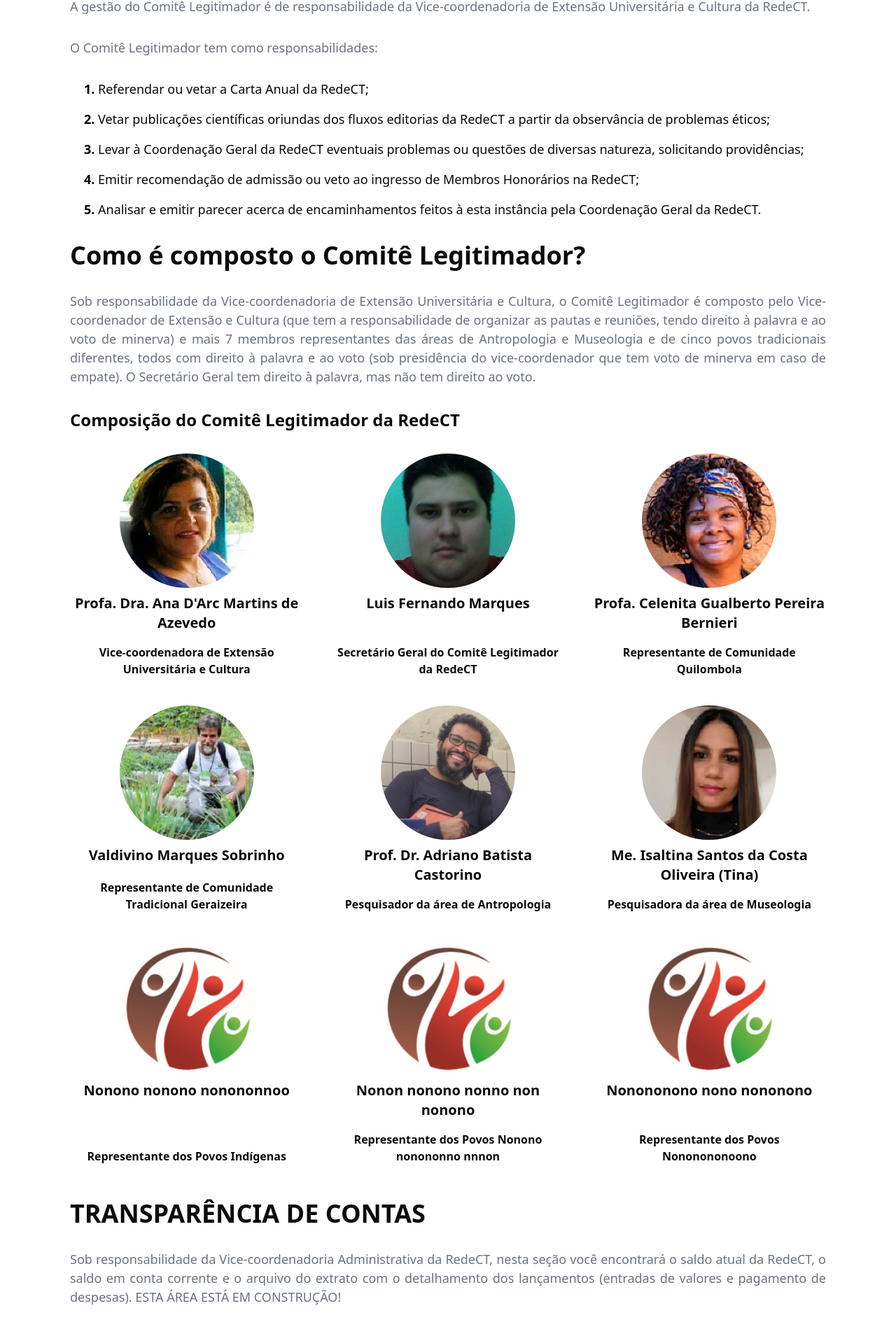
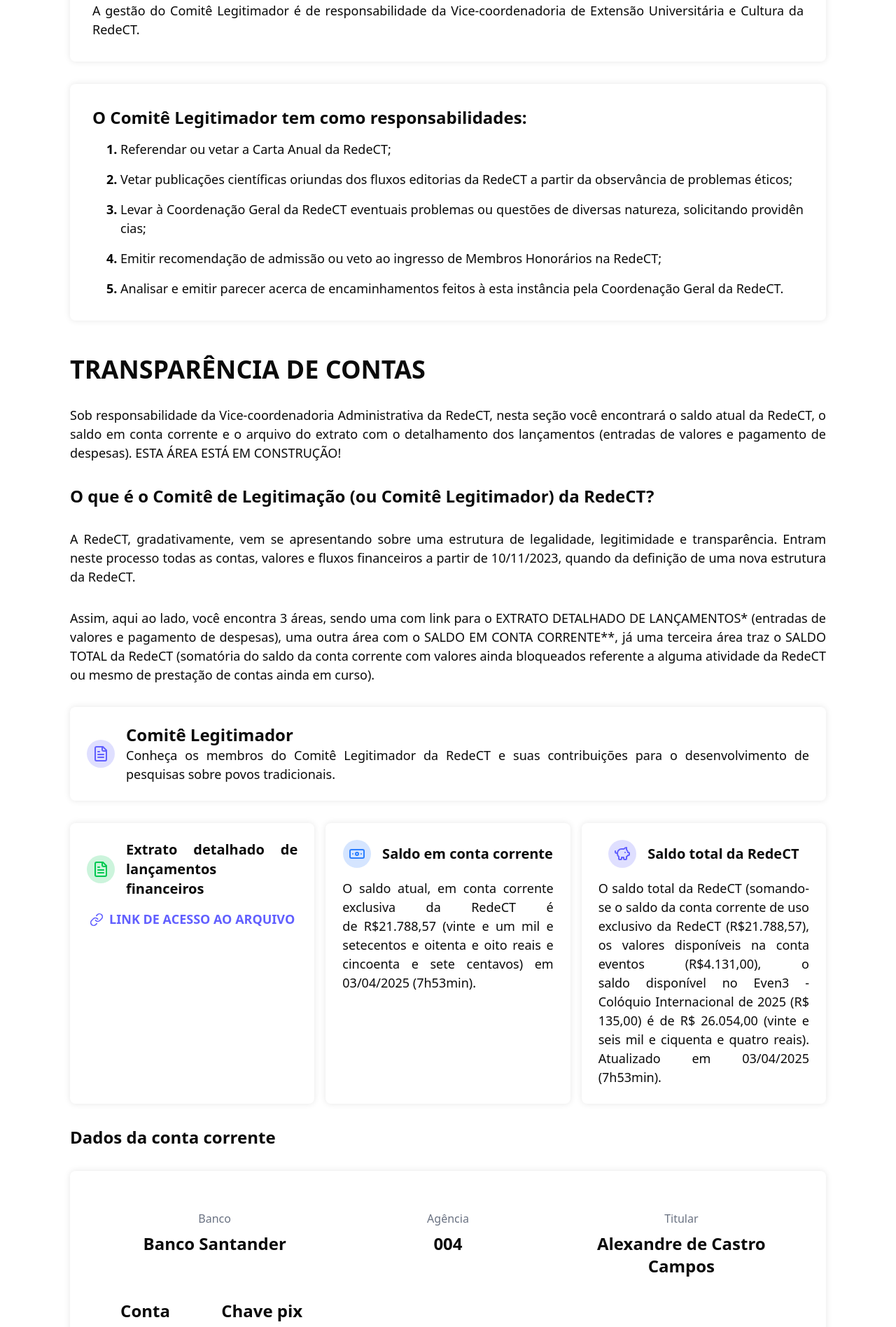
Before and after one commit to andersonkaiti/rede-ct, a Next.js app in the folder rede-ct/: page /quem-somos/transparencia-e-controle-social in a window 1280 px wide. Shown: the part 871-2767 px from the top of the page at 70% size. Built offline with nearby package versions, Linux system fonts and the light colour scheme.

Commit message:
:recycle: refactor: Refatoração na página de transparência.

```diff
--- /dev/null
+++ b/rede-ct/src/app/quem-somos/transparencia-e-controle-social/comite-legitimador/page.tsx
@@ -0,0 +1,36 @@
+import { getComiteLegitimador } from "@actions/comite-legitimador";
+import { MembroCard } from "@components/membro-card";
+
+export default async function ComiteLegitimador() {
+  const comiteLegitimador = await getComiteLegitimador();
+
+  return (
+    <main className="mx-auto flex max-w-7xl flex-col justify-center gap-12.5 p-10 lg:p-25">
+      <h2 className="title-1 text-center">
+        Composição do Comitê Legitimador da RedeCT
+      </h2>
+      <div className="grid grid-cols-1 gap-10 md:grid-cols-3">
+        {comiteLegitimador.map((member, index: number) => (
+          <MembroCard.Root key={index}>
+            <MembroCard.Image src={member.image.src} alt={member.image.alt} />
+            <div className="flex flex-grow flex-col items-center justify-between gap-4">
+              <h1 className="text-center text-xl font-bold">{member.name}</h1>
+              <h2 className="text-center font-bold">{member.role}</h2>
+            </div>
+          </MembroCard.Root>
+        ))}
+      </div>
+      <p className="text-justify">
+        Sob responsabilidade da Vice-coordenadoria de Extensão Universitária e
+        Cultura, o Comitê Legitimador é composto pelo Vice-coordenador de
+        Extensão e Cultura (que tem a responsabilidade de organizar as pautas e
+        reuniões, tendo direito à palavra e ao voto de minerva) e mais 7 membros
+        representantes das áreas de Antropologia e Museologia e de cinco povos
+        tradicionais diferentes, todos com direito à palavra e ao voto (sob
+        presidência do vice-coordenador que tem voto de minerva em caso de
+        empate). O Secretário Geral tem direito à palavra, mas não tem direito
+        ao voto.
+      </p>
+    </main>
+  );
+}
--- a/rede-ct/src/app/quem-somos/transparencia-e-controle-social/page.tsx
+++ b/rede-ct/src/app/quem-somos/transparencia-e-controle-social/page.tsx
@@ -1,16 +1,17 @@
+import { Copy } from "@components/copy";
 import { OrderedList } from "@components/ordered-list";
-import { MembroCard } from "@components/membro-card";
-import { Link } from "lucide-react";
-import { getComiteLegitimador } from "@actions/comite-legitimador";
+import { Banknote, FileText, Link as LinkIcon, PiggyBank } from "lucide-react";
+import Link from "next/link";
 
-export default async function TransparenciaEControleSocial() {
-  const comiteLegitimador = await getComiteLegitimador();
-
+export default function TransparenciaEControleSocial() {
   return (
     <main className="mx-auto flex max-w-7xl flex-col justify-center gap-12.5 p-10 lg:p-25">
+      {/* INTRODUÇÃO */}
       <section className="space-y-14">
-        <h1 className="title-1 text-center">CONTROLE SOCIAL E TRANSPARÊNCIA</h1>
-        <p className="text-justify text-gray-500">
+        <h1 className="title-1 text-center">
+          Transparência e Controle Social 🔍
+        </h1>
+        <p className="text-justify">
           Esta seção é subdividida em 2 áreas que são estruturantes para o
           processo da legalidade, transparência e legitimação. Primeiro temos o
           COMITÊ LEGITIMADOR (sob responsabilidade da Vice-coordenadoria de
@@ -20,39 +21,44 @@ export default async function TransparenciaEControleSocial() {
         </p>
       </section>
       <section className="space-y-8">
+        <div className="space-y-4 rounded-md p-8 text-justify shadow-[0_0_10px_rgba(0,0,0,0.1)]">
           <h2 className="title-2">
             CONTROLE SOCIAL - Comitê Legitimador da RedeCT
           </h2>
           <h3 className="title-3">
             O que é o Comitê de Legitimação (ou Comitê Legitimador) da RedeCT?
           </h3>
-        <p className="text-justify text-gray-500">
+          <p className="text-justify">
             O Comitê Legitimador da RedeCT é uma instância interna de caráter
-          consultivo, deliberativo e fiscal (com poderes limitados às cláusulas
-          estabelecidas no Regimento Interno da RedeCT). Mantém reuniões
-          ordinárias e extraordinárias, quando necessário.
+            consultivo, deliberativo e fiscal (com poderes limitados às
+            cláusulas estabelecidas no Regimento Interno da RedeCT). Mantém
+            reuniões ordinárias e extraordinárias, quando necessário.
           </p>
-        <p className="text-justify text-gray-500">
+          <p className="text-justify">
             De acordo com o Regimento Interno da RedeCT, a finalidade máxima do
-          Comitê de Legitimação da RedeCT é: &quote;garantir que os trabalhos da
-          RedeCT, bem como as publicações oriundas destes se alinhem aos valores
-          centrais da Rede, de modo muito especial nas relações estabelecidas
-          por esta e por seus pesquisadores filiados aos Povos
+            Comitê de Legitimação da RedeCT é: &quote;garantir que os trabalhos
+            da RedeCT, bem como as publicações oriundas destes se alinhem aos
+            valores centrais da Rede, de modo muito especial nas relações
+            estabelecidas por esta e por seus pesquisadores filiados aos Povos
             Tradicionais&quote;.
           </p>
-        <p className="text-justify text-gray-500">
+          <p className="text-justify">
             O Comitê Legitimador é constituído por representantes de diferentes
-          povos e comunidades tradicionais (indígenas, geraizeiros, quilombolas,
-          caiçaras, povos de terreiro, etc) e de áreas acadêmicas centrais aos
-          trabalhos da RedeCT (Antropologia e Museologia).
+            povos e comunidades tradicionais (indígenas, geraizeiros,
+            quilombolas, caiçaras, povos de terreiro, etc) e de áreas acadêmicas
+            centrais aos trabalhos da RedeCT (Antropologia e Museologia).
           </p>
-        <p className="text-justify text-gray-500">
+          <p className="text-justify">
             A gestão do Comitê Legitimador é de responsabilidade da
             Vice-coordenadoria de Extensão Universitária e Cultura da RedeCT.
           </p>
-        <p className="text-justify text-gray-500">
+        </div>
+
+        {/* RESPONSABILIDADES DO COMITÊ LEGITIMADOR */}
+        <div className="space-y-4 rounded-md p-8 text-justify shadow-[0_0_10px_rgba(0,0,0,0.1)]">
+          <h2 className="title-3">
             O Comitê Legitimador tem como responsabilidades:
-        </p>
+          </h2>
           <OrderedList.Root>
             <OrderedList.Item>
               Referendar ou vetar a Carta Anual da RedeCT;
@@ -62,8 +68,8 @@ export default async function TransparenciaEControleSocial() {
               RedeCT a partir da observância de problemas éticos;
             </OrderedList.Item>
             <OrderedList.Item>
-            Levar à Coordenação Geral da RedeCT eventuais problemas ou questões
-            de diversas natureza, solicitando providências;
+              Levar à Coordenação Geral da RedeCT eventuais problemas ou
+              questões de diversas natureza, solicitando providências;
             </OrderedList.Item>
             <OrderedList.Item>
               Emitir recomendação de admissão ou veto ao ingresso de Membros
@@ -74,34 +80,14 @@ export default async function TransparenciaEControleSocial() {
               instância pela Coordenação Geral da RedeCT.
             </OrderedList.Item>
           </OrderedList.Root>
-        <h2 className="title-2">Como é composto o Comitê Legitimador?</h2>
-        <p className="text-justify text-gray-500">
-          Sob responsabilidade da Vice-coordenadoria de Extensão Universitária e
-          Cultura, o Comitê Legitimador é composto pelo Vice-coordenador de
-          Extensão e Cultura (que tem a responsabilidade de organizar as pautas
-          e reuniões, tendo direito à palavra e ao voto de minerva) e mais 7
-          membros representantes das áreas de Antropologia e Museologia e de
-          cinco povos tradicionais diferentes, todos com direito à palavra e ao
-          voto (sob presidência do vice-coordenador que tem voto de minerva em
-          caso de empate). O Secretário Geral tem direito à palavra, mas não tem
-          direito ao voto.
-        </p>
-        <h2 className="title-3">Composição do Comitê Legitimador da RedeCT</h2>
-        <div className="grid grid-cols-1 gap-10 md:grid-cols-3">
-          {comiteLegitimador.map((member, index: number) => (
-            <MembroCard.Root key={index}>
-              <MembroCard.Image src={member.image.src} alt={member.image.alt} />
-              <div className="flex flex-grow flex-col items-center justify-between gap-4">
-                <h1 className="text-center text-xl font-bold">{member.name}</h1>
-                <h2 className="text-center font-bold">{member.role}</h2>
-              </div>
-            </MembroCard.Root>
-          ))}
         </div>
       </section>
+
+      {/* COMITÊ LEGITIMADOR */}
+
       <section className="space-y-8">
         <h2 className="title-2">TRANSPARÊNCIA DE CONTAS</h2>
-        <p className="text-justify text-gray-500">
+        <p className="text-justify">
           Sob responsabilidade da Vice-coordenadoria Administrativa da RedeCT,
           nesta seção você encontrará o saldo atual da RedeCT, o saldo em conta
           corrente e o arquivo do extrato com o detalhamento dos lançamentos
@@ -111,13 +97,13 @@ export default async function TransparenciaEControleSocial() {
         <h3 className="text-2xl font-bold">
           O que é o Comitê de Legitimação (ou Comitê Legitimador) da RedeCT?
         </h3>
-        <p className="text-justify text-gray-500">
+        <p className="text-justify">
           A RedeCT, gradativamente, vem se apresentando sobre uma estrutura de
           legalidade, legitimidade e transparência. Entram neste processo todas
           as contas, valores e fluxos financeiros a partir de 10/11/2023, quando
           da definição de uma nova estrutura da RedeCT.
         </p>
-        <p className="text-justify text-gray-500">
+        <p className="text-justify">
           Assim, aqui ao lado, você encontra 3 áreas, sendo uma com link para
           o EXTRATO DETALHADO DE LANÇAMENTOS* (entradas de valores e pagamento
           de despesas), uma outra área com o SALDO EM CONTA CORRENTE**, já uma
@@ -125,41 +111,122 @@ export default async function TransparenciaEControleSocial() {
           conta corrente com valores ainda bloqueados referente a alguma
           atividade da RedeCT ou mesmo de prestação de contas ainda em curso).
         </p>
+
+        <section className="space-y-8">
+          <Link href="/quem-somos/transparencia-e-controle-social/comite-legitimador">
+            <div className="flex items-center gap-4 rounded-md p-6 text-justify shadow-[0_0_10px_rgba(0,0,0,0.1)] transition-all duration-300 hover:shadow-xl">
+              <div className="rounded-full bg-indigo-500/20 p-2">
+                <FileText className="text-indigo-500" />
+              </div>
+              <div>
+                <h2 className="title-3 font-bold">Comitê Legitimador</h2>
+                <p>
+                  Conheça os membros do Comitê Legitimador da RedeCT e suas
+                  contribuições para o desenvolvimento de pesquisas sobre povos
+                  tradicionais.
+                </p>
+              </div>
+            </div>
+          </Link>
+        </section>
+
+        <section className="grid grid-cols-1 gap-4 lg:grid-cols-3">
+          <div className="flex flex-col items-center gap-4 rounded-md p-6 text-justify shadow-[0_0_10px_rgba(0,0,0,0.1)]">
+            <div className="flex items-center gap-4">
+              <div className="rounded-full bg-green-500/20 p-2">
+                <FileText className="text-green-500" />
+              </div>
+              <h3 className="text-xl font-bold">
+                Extrato detalhado de lançamentos financeiros
+              </h3>
+            </div>
+            <div className="flex cursor-pointer items-center gap-2 font-bold text-indigo-500 hover:underline">
+              <LinkIcon className="h-5 w-5" />
+              <p>LINK DE ACESSO AO ARQUIVO</p>
+            </div>
+          </div>
+
+          <div className="flex flex-col items-center gap-4 rounded-md p-6 text-justify shadow-[0_0_10px_rgba(0,0,0,0.1)]">
+            <div className="flex items-center gap-4">
+              <div className="rounded-full bg-blue-500/20 p-2">
+                <Banknote className="text-blue-500" />
+              </div>
+              <h3 className="text-xl font-bold">Saldo em conta corrente</h3>
+            </div>
+            <div>
+              <p className="text-justify">
+                O saldo atual, em conta corrente exclusiva da RedeCT é
+                de R$21.788,57 (vinte e um mil e setecentos e oitenta e oito
+                reais e cincoenta e sete centavos) em 03/04/2025 (7h53min).
+              </p>
+            </div>
+          </div>
+
+          <div className="flex flex-col items-center gap-4 rounded-md p-6 text-justify shadow-[0_0_10px_rgba(0,0,0,0.1)]">
+            <div className="flex items-center gap-4">
+              <div className="rounded-full bg-indigo-500/20 p-2">
+                <PiggyBank className="text-indigo-500" />
+              </div>
+              <h3 className="text-xl font-bold">Saldo total da RedeCT</h3>
+            </div>
+            <div>
+              <p className="text-justify">
+                O saldo total da RedeCT (somando-se o saldo da conta corrente de
+                uso exclusivo da RedeCT (R$21.788,57), os valores disponíveis
+                na conta eventos (R$4.131,00), o saldo disponível no Even3 -
+                Colóquio Internacional de 2025 (R$ 135,00) é de R$
+                26.054,00 (vinte e seis mil e ciquenta e quatro reais).
+                Atualizado em 03/04/2025 (7h53min).
+              </p>
+            </div>
+          </div>
+        </section>
+
+        <section className="space-y-8">
+          <h2 className="title-3">Dados da conta corrente</h2>
+          <div className="grid grid-cols-1 gap-8 rounded-md p-7 text-center shadow-[0_0_10px_rgba(0,0,0,0.1)] transition-all duration-300 lg:grid-cols-3 lg:p-14">
+            <div className="space-y-2">
+              <h3 className="text-gray-500">Banco</h3>
+              <h3 className="title-3">Banco Santander</h3>
+            </div>
+            <div className="space-y-2">
+              <h3 className="text-gray-500">Agência</h3>
+              <h3 className="title-3">004</h3>
+            </div>
+            <div className="space-y-2">
+              <h3 className="text-gray-500">Titular</h3>
+              <h3 className="title-3">Alexandre de Castro Campos</h3>
+            </div>
+            <div className="flex flex-col justify-center gap-8 lg:flex-row">
+              <div className="space-y-2">
+                <h3 className="title-3">Conta corrente</h3>
+                <Copy className="text-gray-500">02-028318-0</Copy>
+              </div>
+              <div className="space-y-2">
+                <h3 className="title-3">Chave pix</h3>
+                <Copy className="text-gray-500">
+                  da231105-2947-4343-9214-064b15e45313
+                </Copy>
+              </div>
+            </div>
+          </div>
+        </section>
+      </section>
+
+      {/* OBSERVAÇÕES */}
+      <section className="space-y-8">
+        <h2 className="title-2">Observações</h2>
         <OrderedList.Root>
-          <OrderedList.Item className="text-justify text-gray-500">
-            <span className="font-bold text-black">Observação 1:</span> o
-            arquivo do extrato detalhado será atualizado mensalmente.
+          <OrderedList.Item className="text-justify">
+            O arquivo do extrato detalhado será atualizado mensalmente.
           </OrderedList.Item>
-          <OrderedList.Item className="text-justify text-gray-500">
-            <span className="font-bold text-black">Observação 2:</span> em
-            breve, a RedeCT contará com conta corrente de pessoa jurídica
+          <OrderedList.Item className="text-justify">
+            Em breve, a RedeCT contará com conta corrente de pessoa jurídica
             vinculada ao CNPJ do Instituto de Pesquisas Amazônicas e de Povos
             Tradicionais, mas para resolver esta questão de imediato foi criada
             uma conta corrente conjunta entre 2 Pesquisadores Filiados à RedeCT.
           </OrderedList.Item>
         </OrderedList.Root>
-        <h3 className="text-2xl font-bold">
-          Extrato detalhado de lançamentos financeiros
-        </h3>
-        <div className="flex cursor-pointer items-center gap-2 font-bold text-indigo-500 hover:underline">
-          <Link className="h-5 w-5" />
-          <p>LINK DE ACESSO AO ARQUIVO</p>
-        </div>
-        <h3 className="text-2xl font-bold">Saldo em conta corrente</h3>
-        <p className="text-justify text-gray-500">
-          O saldo atual, em conta corrente exclusiva da RedeCT é
-          de R$21.788,57 (vinte e um mil e setecentos e oitenta e oito reais e
-          cincoenta e sete centavos) em 03/04/2025 (7h53min).
-        </p>
-        <p className="text-justify text-gray-500">Dados da conta corrente:</p>
-        <h3 className="text-2xl font-bold">Saldo total da RedeCT</h3>
-        <p className="text-justify text-gray-500">
-          O saldo total da RedeCT (somando-se o saldo da conta corrente de uso
-          exclusivo da RedeCT (R$21.788,57), os valores disponíveis na conta
-          eventos (R$4.131,00), o saldo disponível no Even3 - Colóquio
-          Internacional de 2025 (R$ 135,00) é de R$ 26.054,00 (vinte e seis mil
-          e ciquenta e quatro reais). Atualizado em 03/04/2025 (7h53min).
-        </p>
       </section>
     </main>
   );
```
Lines whose indentation alone changed are shown as unchanged.
